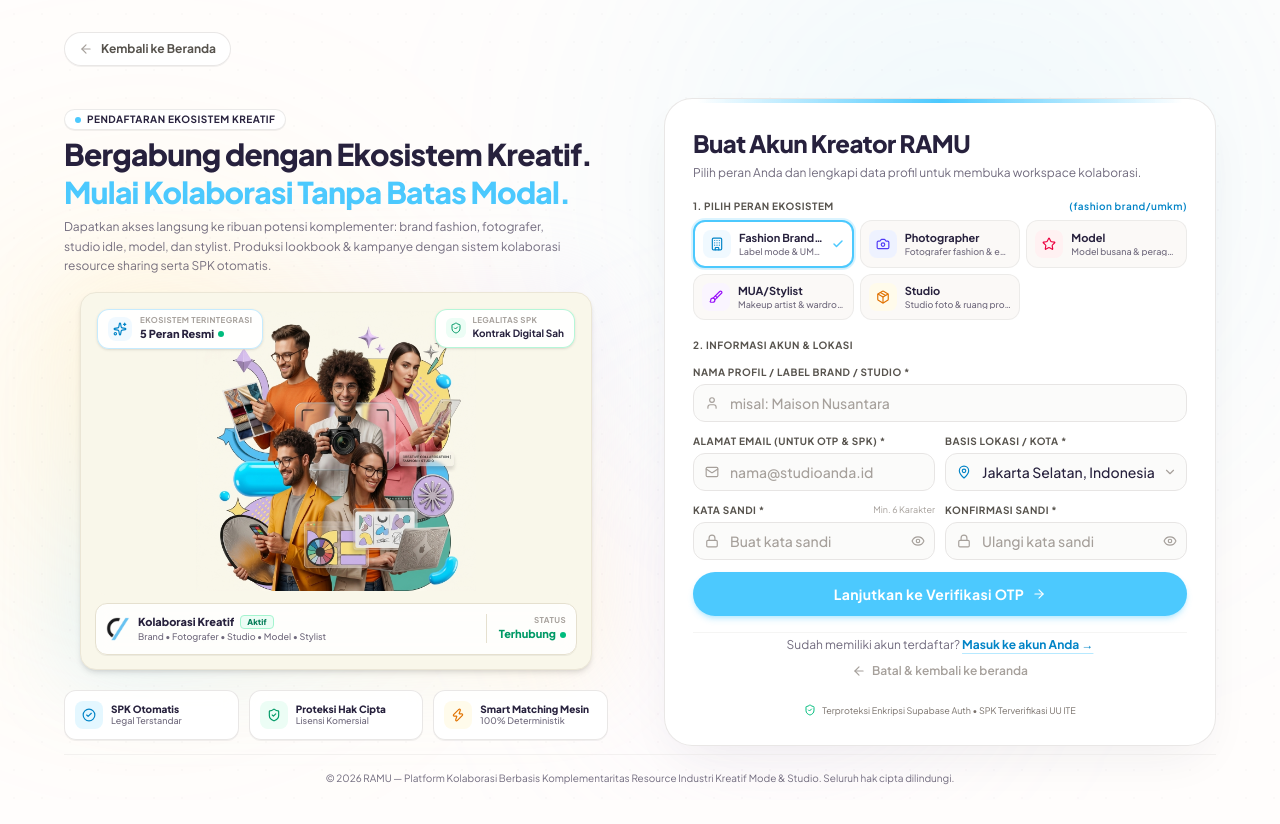
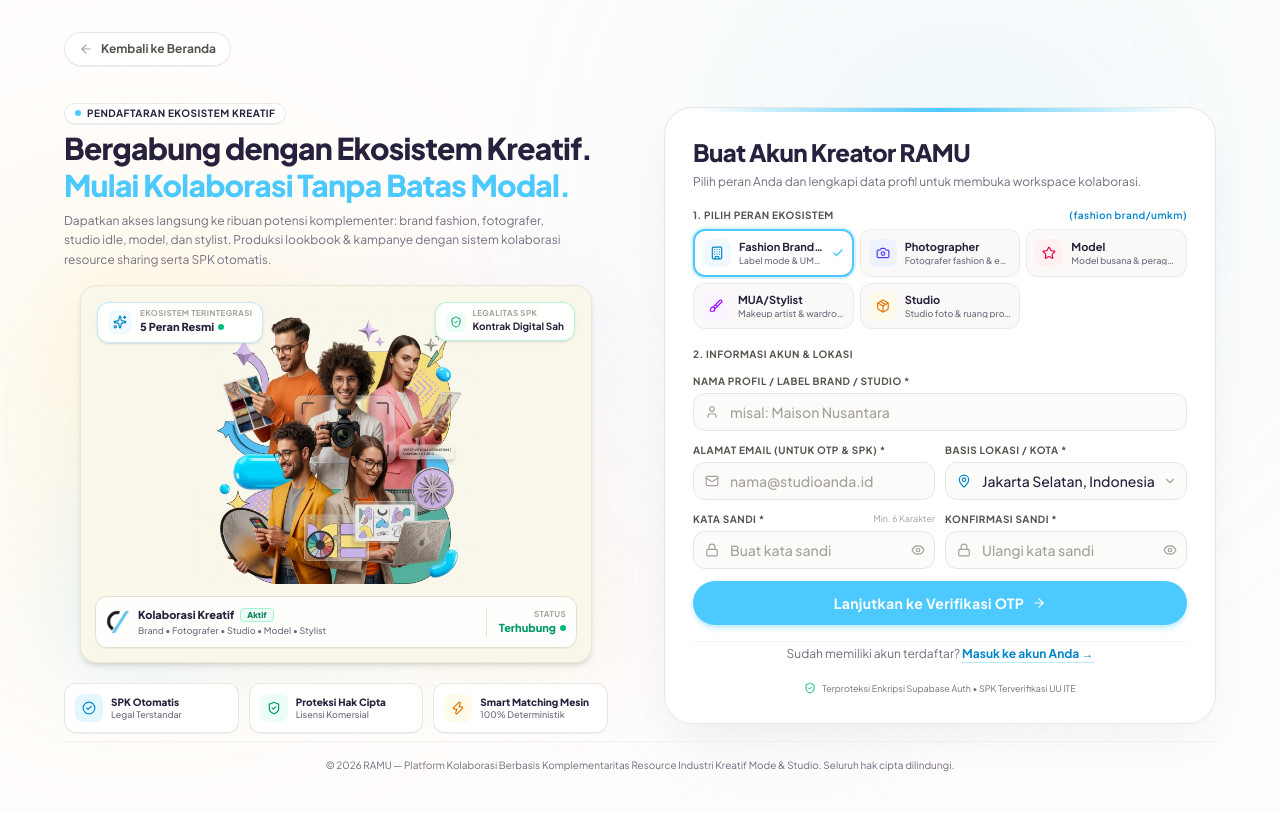
Before and after one commit to gilangggra/RAMU, a Next.js app: page /register in a window 1280 px wide. Built offline with nearby package versions, Linux system fonts and the light colour scheme.

Commit message:
style(auth): simplify registration form, clean up confirm password status, and remove redundant back link

```diff
--- a/src/components/auth/LoginClientForm.tsx
+++ b/src/components/auth/LoginClientForm.tsx
@@ -9,7 +9,6 @@
   Mail,
   Lock,
   ArrowRight,
-  ArrowLeft,
   Eye,
   EyeOff,
   ShieldCheck
@@ -53,14 +52,15 @@
         if (res?.error) {
           setFormError(res.error);
         }
-      } catch (err: any) {
-        if (err?.message?.includes("NEXT_REDIRECT")) {
+      } catch (err: unknown) {
+        if (err instanceof Error && err.message.includes("NEXT_REDIRECT")) {
           return;
         }
-        if (err?.message?.toLowerCase().includes("fetch failed")) {
+        const errMsg = err instanceof Error ? err.message : "";
+        if (errMsg.toLowerCase().includes("fetch failed")) {
           setFormError("Koneksi ke server terputus. Silakan muat ulang halaman dan coba kembali.");
         } else {
-          setFormError(err?.message || "Gagal masuk ke akun. Silakan periksa kredensial Anda.");
+          setFormError(errMsg || "Gagal masuk ke akun. Silakan periksa kredensial Anda.");
         }
       }
     });
@@ -202,25 +202,15 @@
         </button>
       </form>
 
-      {/* Footer Register Link & Back Action */}
-      <div className="pt-2 text-center space-y-2 border-t border-stone-100">
+      {/* Footer Register Link */}
+      <div className="pt-2 text-center border-t border-stone-100">
         <div className="text-xs text-[#716B7E]">
           Belum memiliki akun terdaftar?{" "}
           <Link
             href="/register"
             className="font-bold text-[#0284c7] hover:text-[#27213D] underline underline-offset-4 decoration-[#4CC9FE]/40 hover:decoration-[#4CC9FE] transition-colors"
           >
-            Daftar akun baru — Gratis →
-          </Link>
-        </div>
-
-        <div>
-          <Link
-            href="/"
-            className="inline-flex items-center gap-1.5 text-xs font-semibold text-stone-400 hover:text-stone-700 transition-colors py-1 px-3 rounded-lg hover:bg-stone-100/70"
-          >
-            <ArrowLeft className="w-3.5 h-3.5" />
-            <span>Batal &amp; kembali ke beranda</span>
+            Daftar akun baru →
           </Link>
         </div>
       </div>
--- a/src/components/auth/RegisterClientForm.tsx
+++ b/src/components/auth/RegisterClientForm.tsx
@@ -8,7 +8,6 @@
   Eye,
   EyeOff,
   ArrowRight,
-  ArrowLeft,
   Check,
   User,
   Building,
@@ -667,16 +666,9 @@
 
               {/* Confirm Password */}
               <div className="space-y-1">
-                <div className="flex items-center justify-between">
-                  <label htmlFor="confirmPassword" className="block text-[10px] font-bold uppercase tracking-wider text-stone-600">
-                    Konfirmasi Sandi *
-                  </label>
-                  {confirmPassword.length > 0 && (
-                    <span className={`text-[9px] font-bold ${password === confirmPassword ? "text-emerald-600" : "text-rose-500"}`}>
-                      {password === confirmPassword ? "✓ Cocok" : "✗ Beda"}
-                    </span>
-                  )}
-                </div>
+                <label htmlFor="confirmPassword" className="block text-[10px] font-bold uppercase tracking-wider text-stone-600">
+                  Konfirmasi Sandi *
+                </label>
                 <div className="relative">
                   <div className="absolute inset-y-0 left-0 pl-3 flex items-center pointer-events-none text-stone-400">
                     <Lock className="w-3.5 h-3.5" />
@@ -693,13 +685,7 @@
                       if (formError) setFormError("");
                     }}
                     placeholder="Ulangi kata sandi"
-                    className={`w-full pl-9 pr-8 py-2 rounded-xl bg-stone-50/80 text-xs sm:text-sm text-[#27213D] placeholder-stone-400 focus:outline-none focus:bg-white focus:ring-2 transition-all font-medium border ${
-                      confirmPassword.length > 0
-                        ? password === confirmPassword
-                          ? "border-emerald-500/70 focus:border-emerald-500 focus:ring-emerald-500/20"
-                          : "border-rose-400 focus:border-rose-500 focus:ring-rose-500/20"
-                        : "border-stone-200 focus:border-[#4CC9FE] focus:ring-[#4CC9FE]/20"
-                    }`}
+                    className="w-full pl-9 pr-8 py-2 rounded-xl bg-stone-50/80 border border-stone-200 text-xs sm:text-sm text-[#27213D] placeholder-stone-400 focus:outline-none focus:bg-white focus:border-[#4CC9FE] focus:ring-2 focus:ring-[#4CC9FE]/20 transition-all font-medium"
                   />
                   <button
                     type="button"
@@ -733,8 +719,8 @@
             </button>
           </form>
 
-          {/* Footer Login Link & Back Action */}
-          <div className="pt-1 text-center space-y-1.5 border-t border-stone-100">
+          {/* Footer Login Link */}
+          <div className="pt-1 text-center border-t border-stone-100">
             <div className="text-xs text-[#716B7E]">
               Sudah memiliki akun terdaftar?{" "}
               <Link
@@ -742,16 +728,6 @@
                 className="font-bold text-[#0284c7] hover:text-[#27213D] underline underline-offset-4 decoration-[#4CC9FE]/40 hover:decoration-[#4CC9FE] transition-colors"
               >
                 Masuk ke akun Anda →
-              </Link>
-            </div>
-
-            <div>
-              <Link
-                href="/"
-                className="inline-flex items-center gap-1.5 text-xs font-semibold text-stone-400 hover:text-stone-700 transition-colors py-1 px-3 rounded-lg hover:bg-stone-100/70"
-              >
-                <ArrowLeft className="w-3.5 h-3.5" />
-                <span>Batal &amp; kembali ke beranda</span>
               </Link>
             </div>
           </div>
```
